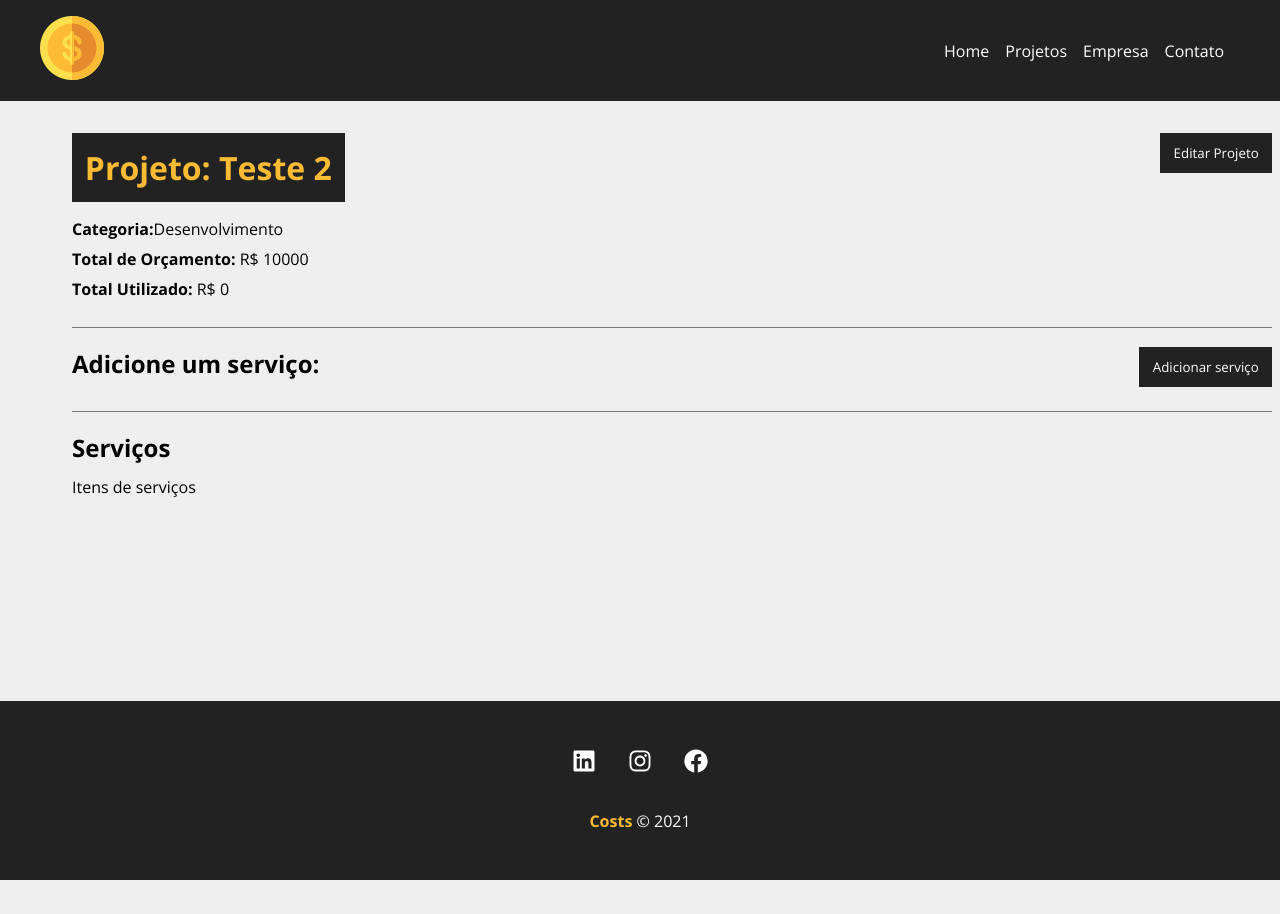
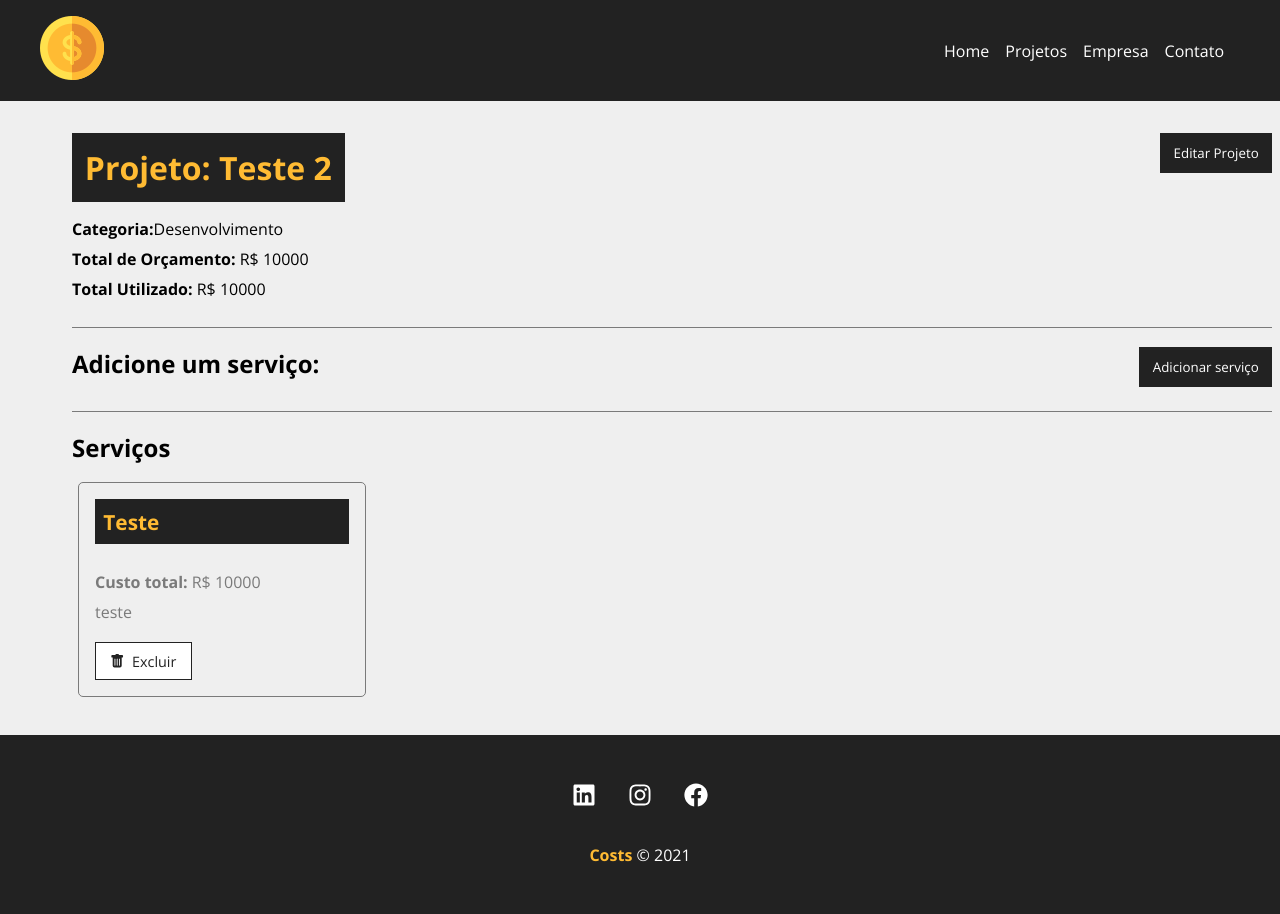
Before and after one commit to nederhayden/gerenciador-de-projetos, a React (Create React App) app: page /project/2 in a window 1280 px wide. Shown: the top 914 px of the page. Before the commit the page ends 880 px from the top, so only its background shows below. Built offline with nearby package versions, Linux system fonts and the light colour scheme; data requests are answered from the project's data file.

Commit message:
show services

```diff
--- a/db.json
+++ b/db.json
@@ -25,8 +25,15 @@
         "id": "2",
         "name": "Desenvolvimento"
       },
-      "cost": 0,
-      "services": [],
+      "cost": 10000,
+      "services": [
+        {
+          "name": "Teste",
+          "cost": "10000",
+          "description": "teste",
+          "id": "65a72297-2d57-468b-9b5c-f9d4e0097d4a"
+        }
+      ],
       "id": 2
     }
   ],
--- a/src/components/pages/Project.js
+++ b/src/components/pages/Project.js
@@ -5,6 +5,8 @@
 import Message from "../layout/Message";
 import ProjectForm from "../project/ProjectForm";
 import ServiceForm from "../service/ServiceForm";
+import ServiceCard from "../service/ServiceCard";
+
 import { parse, v4 as uuidv4 } from "uuid";
 
 import styles from "./Project.module.css";
@@ -12,6 +14,7 @@
 export default function Project() {
   const { id } = useParams();
   const [project, setProject] = useState([]);
+  const [services, setServices] = useState([]);
   const [showProjectForm, setShowProjectForm] = useState(false);
   const [showServiceForm, setShowServiceForm] = useState(false);
   const [message, setMessage] = useState();
@@ -28,9 +31,10 @@
         .then((resp) => resp.json())
         .then((data) => {
           setProject(data);
+          setServices(data.services);
         })
         .catch((err) => console.error(err));
-    }, 1500);
+    }, 300);
   }, [id]);
 
   function editPost(project) {
@@ -93,8 +97,7 @@
     })
       .then((resp) => resp.json())
       .then((data) => {
-        // exibir os servicos
-        console.log(data);
+        setShowServiceForm(false);
       })
       .catch((err) => console.error(err));
   }
@@ -106,6 +109,8 @@
   function toggleServiceForm() {
     setShowServiceForm(!showServiceForm);
   }
+
+  function removeService() {}
 
   return (
     <>
@@ -158,7 +163,18 @@
             </div>
             <h2>Serviços</h2>
             <Container customClass="start">
-              <p>Itens de serviços</p>
+              {services.length > 0 &&
+                services.map((service) => (
+                  <ServiceCard
+                    id={service.id}
+                    name={service.name}
+                    cost={service.cost}
+                    description={service.description}
+                    key={service.id}
+                    handleRemove={removeService}
+                  />
+                ))}
+              {services.length === 0 && <p>Não há serviços cadastrados</p>}
             </Container>
           </Container>
         </div>
--- /dev/null
+++ b/src/components/service/ServiceCard.js
@@ -0,0 +1,28 @@
+import { BsFillTrashFill } from "react-icons/bs";
+import styles from "../project/ProjectCard.module.css";
+
+export default function ServiceCard({
+  id,
+  name,
+  cost,
+  description,
+  handleRemove,
+}) {
+  const remove = (e) => {};
+
+  return (
+    <div className={styles.project_card}>
+      <h4>{name}</h4>
+      <p>
+        <span>Custo total:</span> R$ {cost}
+      </p>
+      <p>{description}</p>
+      <div className={styles.project_card_actions}>
+        <button onClick={remove}>
+          <BsFillTrashFill />
+          Excluir
+        </button>
+      </div>
+    </div>
+  );
+}
```
